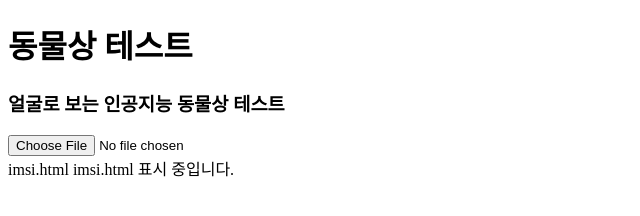
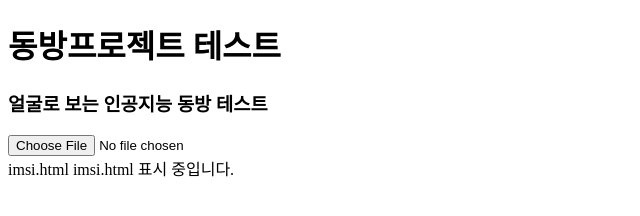
Before and after one commit to MTEworld/touhou_test, a plain HTML site: page thouho_test.html in a window 1280 px wide. Shown: the whole page, without its empty margins (0-640 px from the left). Drawn offline with Linux system fonts and the light colour scheme.

Commit message:
Update thouho_test.html

```diff
--- a/thouho_test.html
+++ b/thouho_test.html
@@ -7,8 +7,8 @@
 </head>
 <body>
     <div>
-        <h1>동물상 테스트</h1>
-        <h3>얼굴로 보는 인공지능 동물상 테스트</h1>
+        <h1>동방프로젝트 테스트</h1>
+        <h3>얼굴로 보는 인공지능 동방 테스트</h1>
     </div>
     <div id="upload-area">
         <input type="file" accept="image/*" onchange="readFile(this.files[0]);" />
```
